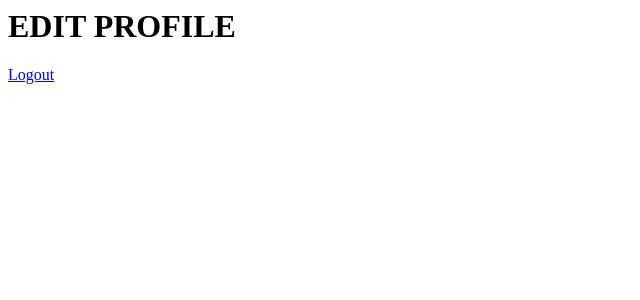
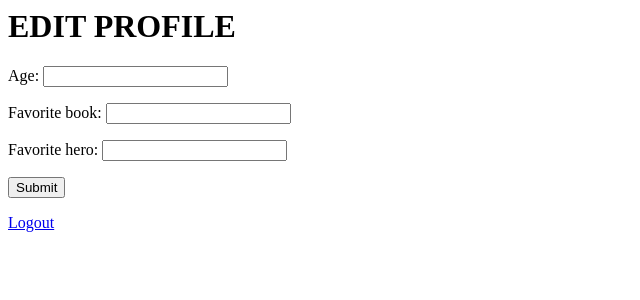
Before and after one commit to BurningFenix/ScribbleHack, a Django app: page /accounts/profile/edit in a window 1280 px wide. Shown: the top 300 px of the page, without its empty margins (0-640 px from the left). Run offline with Django 3.2, Linux system fonts and the light colour scheme; the visitor is signed in with stand-in values (Sample User, id 1).

Commit message:
edit profile page now updates values for user in database

```diff
--- a/apps/accounts/views.py
+++ b/apps/accounts/views.py
@@ -19,11 +19,15 @@ def profile_view(request): #Profile Page
 def edit_profile_view(request): #Edit Profile Pages
 	if request.method == 'POST':
 		form = EditProfileForm(request.POST)
-		if form.is_vaild():
-			pass
+		if form.is_valid():
+			# works for the most part
+			request.user.age = form.cleaned_data['age']
+			request.user.favorite_book = form.cleaned_data['favorite_book']
+			request.user.favorite_hero = form.cleaned_data['favorite_hero']
+			request.user.save()
 	else:
 		form = EditProfileForm()
-	return render_to_response('accounts/edit_profile.html', {'form': form} , context_instance=RequestContext(request))
+	return render_to_response('accounts/edit_profile.html', {'form': form}, context_instance=RequestContext(request))
 
 def logout_view(request):
 	# attepmts to log user out only if the user was already logged in
--- a/templates/accounts/edit_profile.html
+++ b/templates/accounts/edit_profile.html
@@ -6,6 +6,11 @@
 <p>Invalid input. Please try again.</p>
 {% endif %}
 
+<form action="{% url 'accounts_edit' %}" method="post">
+{% csrf_token %}
+{{ form.as_p }}
+<input type="submit" value="Submit" />
+</form>
 
 <a href="{% url 'logout' %}">Logout</a>
 </body>
```
